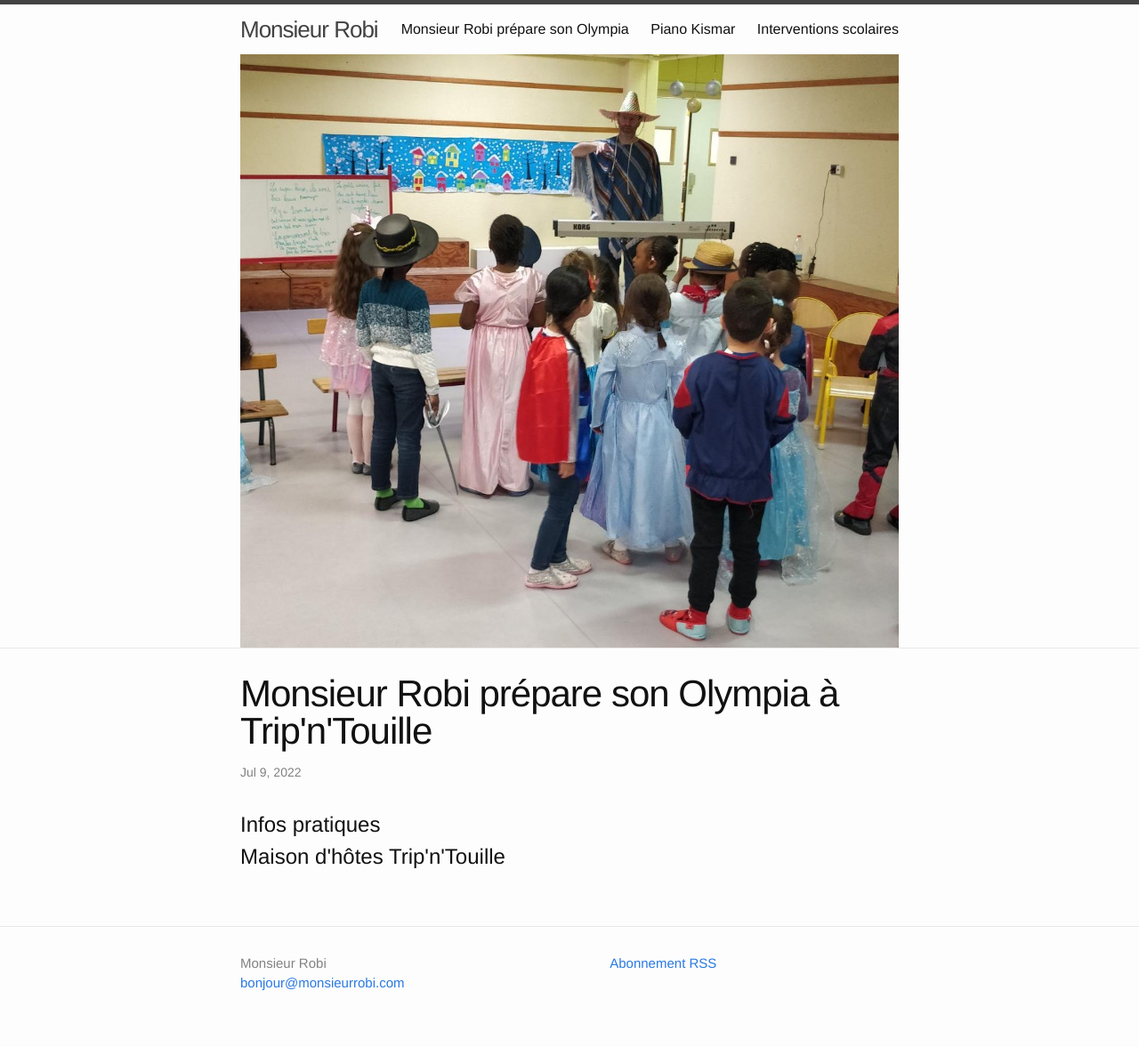
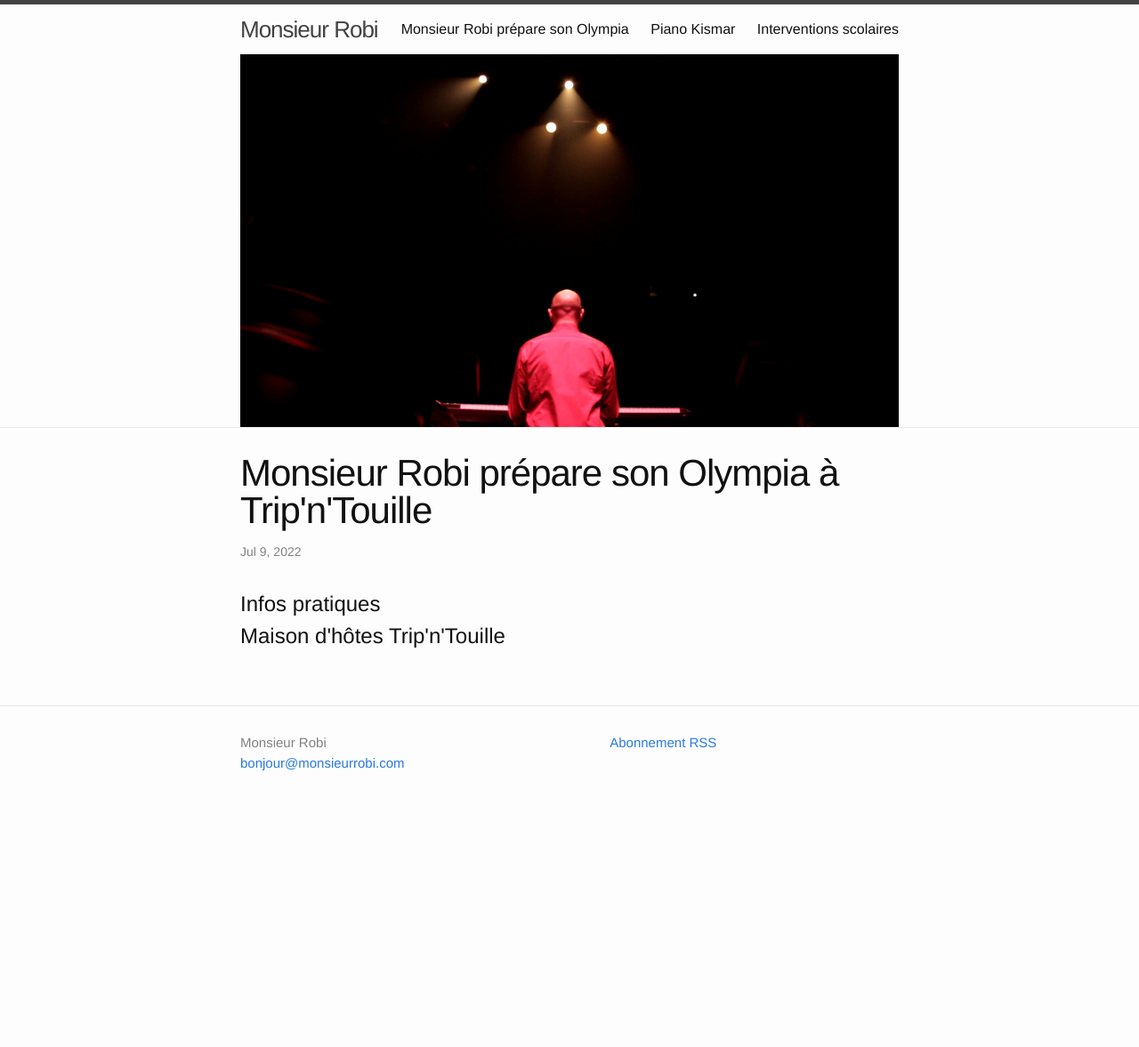
Before and after one commit to MonsieurRobi/monsieurrobi.github.io, a Jekyll site: the page built from _posts/2022-07-09-olympia-tripntouille.md, in a window 1280 px wide. Shown: the whole page at 89% size. Built offline with Jekyll 4.4.1, drawn with Linux system fonts in a browser that asks for light colours; after the commit the page ends 929 px from its top, so only the background shows below that.

Commit message:
init proposition

```diff
--- a/_data/propositions.yml
+++ b/_data/propositions.yml
@@ -2,11 +2,15 @@
   title: "Monsieur Robi prépare son Olympia"
   url: "/olympia"
   description: "Bim bam boum"
+  image: "robi_back.jpg"
+  description: "Dans sa quête de célébrité, Monsieur Robi prépare son Olympia 2027. Mais il se heurte à un souci de taille : il n'a qu'une chanson à son répertoire... Il sillonne alors les routes de France pour préparer son spectacle avec vous. Alors, envie de participer à cette expérience inédite ? Envie de changer, de s'marrer, et même de créer ? Ce spectacle musical improvisé est décidémment à ne pas manquer !"
 
 - piano-kismar:
   title: "Piano Kismar"
   url: "/piano-kismar"
+  image: "table_kismarjpg"
 
 - ecole:
   title: "Interventions scolaires"
   url: "/ecole"
+  image: "sombrero-paul-bert.png"
--- a/_posts/2022-07-09-olympia-tripntouille.md
+++ b/_posts/2022-07-09-olympia-tripntouille.md
@@ -1,7 +1,7 @@
 ---
 layout: post
 title: Monsieur Robi prépare son Olympia à Trip'n'Touille
-image: sombrero-paul-bert.png
+proposition: olympia
 city: Vendenesse-les-Charolles (Saône-et-Loire)
 venue: Maison d'hôtes Trip'n'Touille
 price: Réservé aux clients de la maison d'hôtes
```
